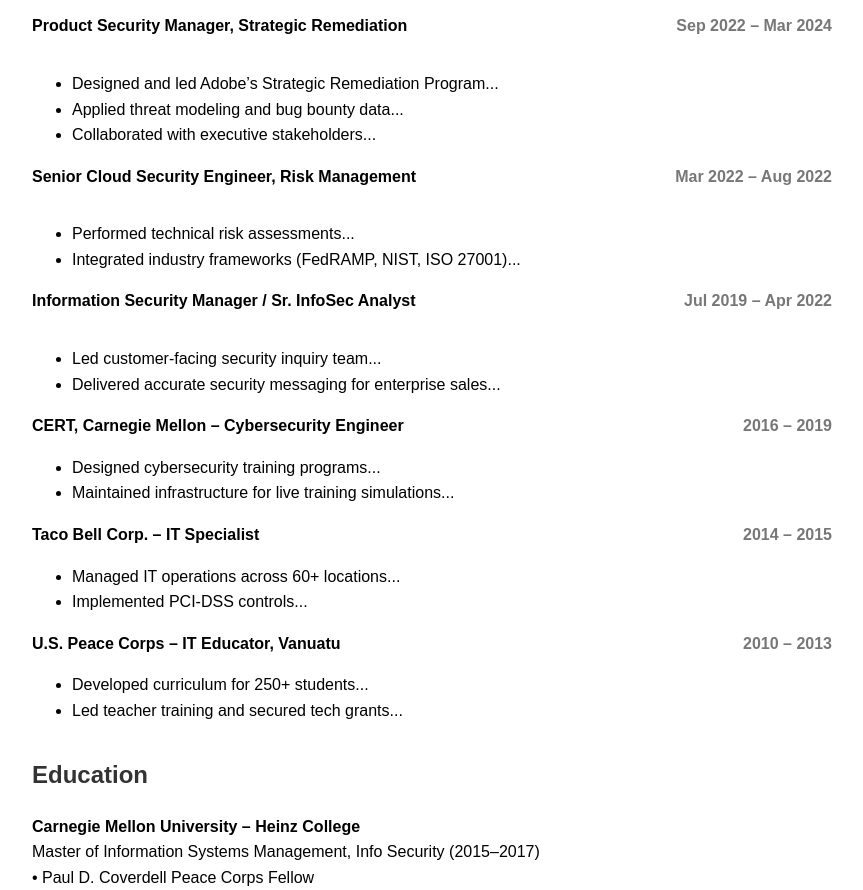
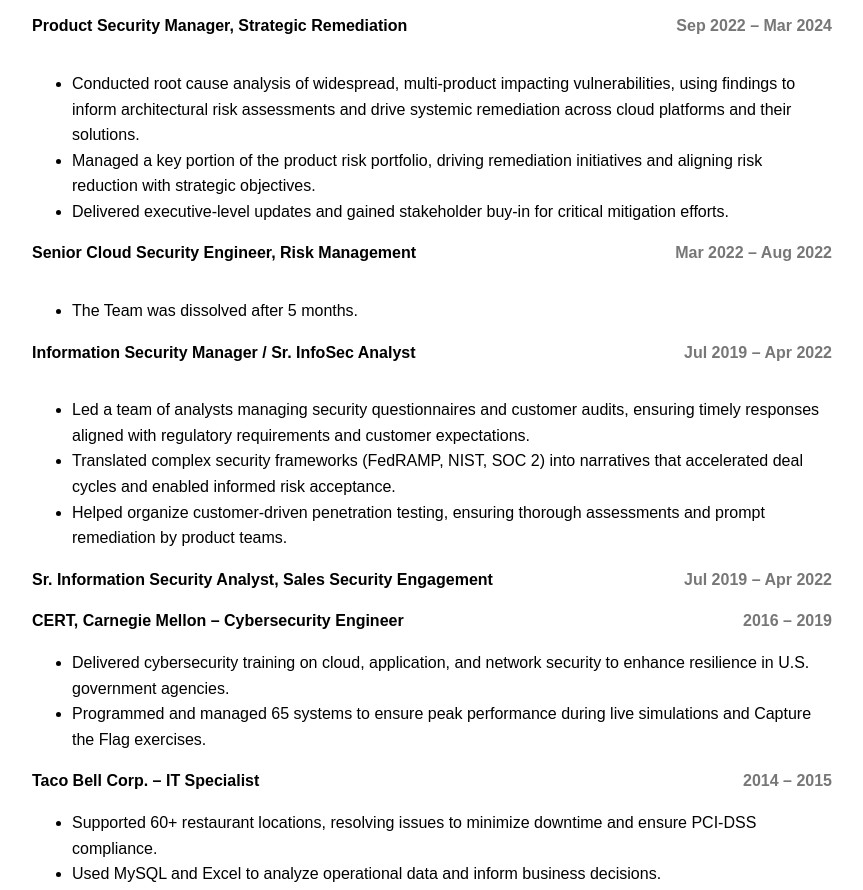
Before and after one commit to woimoli1979/MB2025Resume.github.io, a plain HTML site: page index.html in a window 1280 px wide. Shown: the part 787-1677 px from the top of the page, without its empty margins (208-1071 px from the left). Drawn offline with Linux system fonts and the light colour scheme.

Commit message:
Update index.html
Updated Summary

Expanded job responsibilities

```diff
--- a/index.html
+++ b/index.html
@@ -44,7 +44,7 @@
 
   <div class="section">
     <h2>Summary</h2>
-    <p>Accomplished cybersecurity professional with a proven track record in risk management, security program implementation, and cross-functional collaboration. Skilled at translating complex technical concepts into actionable strategies, driving security initiatives to successful completion, and building strong relationships with stakeholders. Passionate about building secure, scalable systems and strengthening security practices through teamwork, clear communication, and thoughtful, data-driven decisions.</p>
+    <p>Strategic security leader with extensive experience driving product and cloud security initiatives, championing the integration of security throughout the SDLC, and aligning risk reduction with business outcomes. Proven ability to lead cross-functional teams, guide risk-informed decisions, and influence senior leadership to help deliver secure, scalable solutions. Trusted partner to engineering organizations with deep expertise in vulnerability management, compliance, and secure design.</p>
   </div>
 
   <div class="section">
@@ -63,42 +63,39 @@
     <p class="job-title">Product Security Manager, Strategic Remediation <span class="date">Sep 2022 – Mar 2024</span></p>
     <div class="clear"></div>
     <ul>
-      <li>Designed and led Adobe’s Strategic Remediation Program...</li>
-      <li>Applied threat modeling and bug bounty data...</li>
-      <li>Collaborated with executive stakeholders...</li>
+      <li>Conducted root cause analysis of widespread, multi-product impacting vulnerabilities, using findings to inform architectural risk assessments and drive systemic remediation across cloud platforms and their solutions.</li>
+      <li>Managed a key portion of the product risk portfolio, driving remediation initiatives and aligning risk reduction with strategic objectives.</li>
+      <li>Delivered executive-level updates and gained stakeholder buy-in for critical mitigation efforts.</li>
     </ul>
 
     <p class="job-title">Senior Cloud Security Engineer, Risk Management <span class="date">Mar 2022 – Aug 2022</span></p>
     <div class="clear"></div>
     <ul>
-      <li>Performed technical risk assessments...</li>
-      <li>Integrated industry frameworks (FedRAMP, NIST, ISO 27001)...</li>
+      <li> The Team was dissolved after 5 months.</li>
     </ul>
 
     <p class="job-title">Information Security Manager / Sr. InfoSec Analyst <span class="date">Jul 2019 – Apr 2022</span></p>
     <div class="clear"></div>
     <ul>
-      <li>Led customer-facing security inquiry team...</li>
-      <li>Delivered accurate security messaging for enterprise sales...</li>
+      <li>Led a team of analysts managing security questionnaires and customer audits, ensuring timely responses aligned with regulatory requirements and customer expectations.</li>
+      <li>Translated complex security frameworks (FedRAMP, NIST, SOC 2) into narratives that accelerated deal cycles and enabled informed risk acceptance.</li>
+      <li>Helped organize customer-driven penetration testing, ensuring thorough assessments and prompt remediation by product teams.</li>
     </ul>
+
+    <p class="job-title">Sr. Information Security Analyst, Sales Security Engagement<span class="date">Jul 2019 – Apr 2022</span></p>
 
     <p class="job-title">CERT, Carnegie Mellon – Cybersecurity Engineer <span class="date">2016 – 2019</span></p>
     <ul>
-      <li>Designed cybersecurity training programs...</li>
-      <li>Maintained infrastructure for live training simulations...</li>
+      <li>Delivered cybersecurity training on cloud, application, and network security to enhance resilience in U.S. government agencies.</li>
+      <li>Programmed and managed 65 systems to ensure peak performance during live simulations and Capture the Flag exercises.</li>
     </ul>
 
     <p class="job-title">Taco Bell Corp. – IT Specialist <span class="date">2014 – 2015</span></p>
     <ul>
-      <li>Managed IT operations across 60+ locations...</li>
-      <li>Implemented PCI-DSS controls...</li>
+      <li>Supported 60+ restaurant locations, resolving issues to minimize downtime and ensure PCI-DSS compliance.</li>
+      <li>Used MySQL and Excel to analyze operational data and inform business decisions.</li>
     </ul>
 
-    <p class="job-title">U.S. Peace Corps – IT Educator, Vanuatu <span class="date">2010 – 2013</span></p>
-    <ul>
-      <li>Developed curriculum for 250+ students...</li>
-      <li>Led teacher training and secured tech grants...</li>
-    </ul>
   </div>
 
   <div class="section">
```
